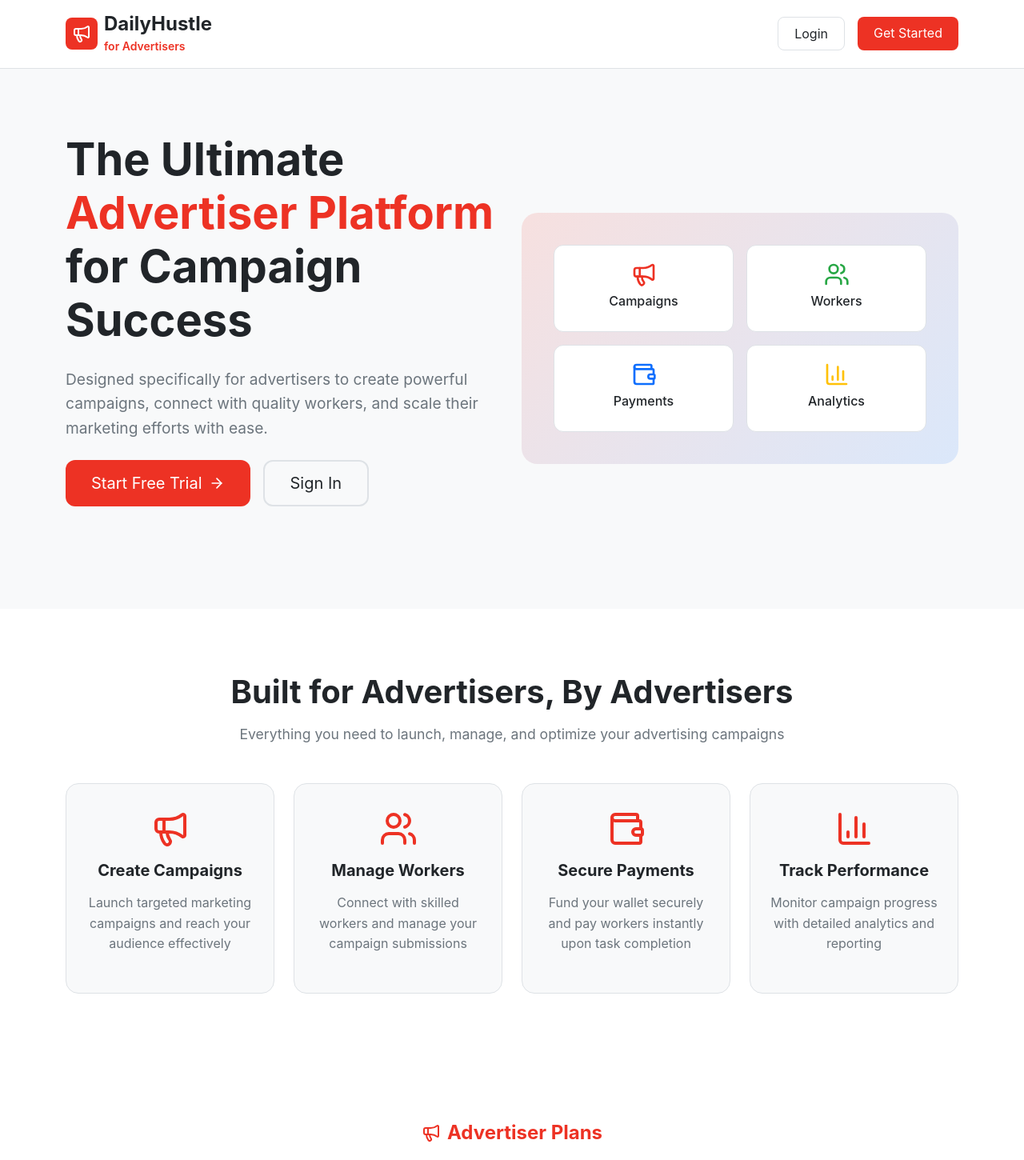
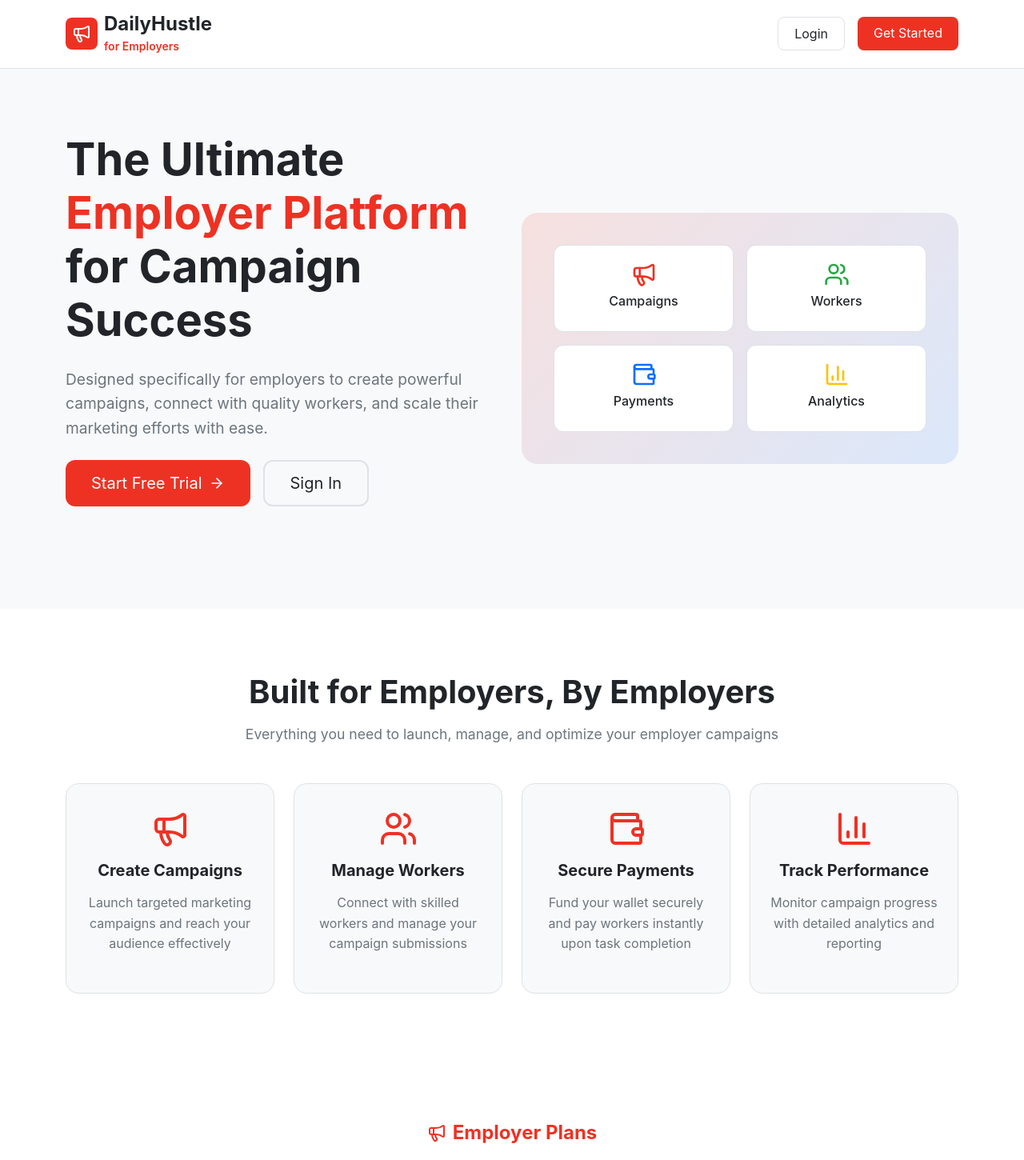
Before and after one commit to Dohperm/daily-hustle-advertiser-frontend, a React (Vite) app: page / in a window 1280 px wide. Shown: the top 1450 px of the page at 80% size. Built offline with nearby package versions, Linux system fonts and the light colour scheme.

Commit message:
feat: rebrand from advertiser to employer terminology
- Update landing page header, hero section, and footer
- Change "Advertiser Platform" to "Employer Platform"
- Update plan titles and descriptions
- Maintain consistent employer branding throughout

```diff
--- a/src/pages/Dashboard/AdvertiserDashboard.jsx
+++ b/src/pages/Dashboard/AdvertiserDashboard.jsx
@@ -185,7 +185,7 @@ export default function AdvertiserDashboard() {
               className="bi bi-speedometer2"
               style={{ color: palette.red, fontSize: "1.8rem" }}
             ></i>
-            Advertiser Dashboard
+            Employer Dashboard
           </h1>
           <Button
             as={Link}
--- a/src/pages/Landing/LandingPage.jsx
+++ b/src/pages/Landing/LandingPage.jsx
@@ -97,7 +97,7 @@ export default function LandingPage() {
                 <h4 className="fw-bold mb-0" style={{ color: palette.text }}>
                   DailyHustle
                 </h4>
-                <small style={{ color: palette.red, fontWeight: "600" }}>for Advertisers</small>
+                <small style={{ color: palette.red, fontWeight: "600" }}>for Employers</small>
               </div>
             </div>
             <div className="d-flex gap-3">
@@ -148,7 +148,7 @@ export default function LandingPage() {
                 }}
               >
                 The Ultimate{" "}
-                <span style={{ color: palette.red }}>Advertiser Platform</span>{" "}
+                <span style={{ color: palette.red }}>Employer Platform</span>{" "}
                 for Campaign Success
               </h1>
               <p
@@ -159,7 +159,7 @@ export default function LandingPage() {
                   lineHeight: "1.6",
                 }}
               >
-                Designed specifically for advertisers to create powerful campaigns, connect with quality workers, and scale their marketing efforts with ease.
+                Designed specifically for employers to create powerful campaigns, connect with quality workers, and scale their marketing efforts with ease.
               </p>
               <div className="d-flex gap-3 mb-5">
                 <Link
@@ -269,10 +269,10 @@ export default function LandingPage() {
         <div className="container">
           <div className="text-center mb-5">
             <h2 className="fw-bold mb-3" style={{ color: palette.text, fontSize: "2.5rem" }}>
-              Built for Advertisers, By Advertisers
+              Built for Employers, By Employers
             </h2>
             <p style={{ color: palette.label, fontSize: "1.1rem" }}>
-              Everything you need to launch, manage, and optimize your advertising campaigns
+              Everything you need to launch, manage, and optimize your employer campaigns
             </p>
           </div>
           <div className="row g-4">
@@ -309,11 +309,11 @@ export default function LandingPage() {
             <div className="d-flex align-items-center justify-content-center gap-2 mb-3">
               <Megaphone size={24} style={{ color: palette.red }} />
               <h2 className="fw-bold mb-0" style={{ color: palette.red, fontSize: "1.5rem" }}>
-                Advertiser Plans
+                Employer Plans
               </h2>
             </div>
             <p style={{ color: palette.label, fontSize: "1.1rem" }}>
-              Choose the perfect plan to scale your advertising campaigns
+              Choose the perfect plan to scale your employer campaigns
             </p>
           </div>
           <div className="row g-4 justify-content-center">
@@ -605,7 +605,7 @@ export default function LandingPage() {
             Ready to Launch Your First Campaign?
           </h2>
           <p className="mb-4" style={{ color: "#fff", fontSize: "1.2rem", opacity: 0.9 }}>
-            Join thousands of advertisers who trust DailyHustle for their marketing needs
+            Join thousands of employers who trust DailyHustle for their marketing needs
           </p>
           <Link
             to="/signup"
@@ -653,7 +653,7 @@ export default function LandingPage() {
                 <h5 className="fw-bold mb-0" style={{ color: palette.text }}>
                   DailyHustle
                 </h5>
-                <small style={{ color: palette.red }}>Advertiser Platform</small>
+                <small style={{ color: palette.red }}>Employer Platform</small>
               </div>
             </div>
             <p style={{ color: palette.label, margin: 0 }}>
--- a/src/pages/Tasks/NewCampaign.jsx
+++ b/src/pages/Tasks/NewCampaign.jsx
@@ -360,13 +360,6 @@ export default function NewCampaign() {
     return initialForm;
   });
 
-  // Save draft to localStorage whenever form changes
-  React.useEffect(() => {
-    localStorage.setItem('campaignDraft', JSON.stringify(form));
-  }, [form]);
-
-
-
   const [countrySearch, setCountrySearch] = useState("");
   const [showCountryDropdown, setShowCountryDropdown] = useState(false);
   const [categorySearch, setCategorySearch] = useState("");
@@ -374,6 +367,11 @@ export default function NewCampaign() {
   const [approvalModeSearch, setApprovalModeSearch] = useState("");
   const [showApprovalModeDropdown, setShowApprovalModeDropdown] = useState(false);
 
+  // Save draft to localStorage whenever form changes
+  React.useEffect(() => {
+    localStorage.setItem('campaignDraft', JSON.stringify(form));
+  }, [form]);
+
   const filteredCountries = africanCountries.filter(country =>
     country.toLowerCase().includes(countrySearch.toLowerCase())
   );
@@ -386,6 +384,17 @@ export default function NewCampaign() {
   const filteredApprovalModes = approvalModes.filter(mode =>
     mode.toLowerCase().includes(approvalModeSearch.toLowerCase())
   );
+
+  const subCategoryList = form.category
+    ? categoriesData[form.category] || []
+    : [];
+  const workersNeeded = parseInt(form.workersNeeded, 10) || 0;
+  const amountPerWorker = parseFloat(form.amountPerWorker) || 0;
+  const baseTotal = workersNeeded * amountPerWorker;
+  const platformCharge = baseTotal * PLATFORM_FEE_PERCENT;
+  const totalBudget = baseTotal + platformCharge;
+
+  const isClosed = form.reviewType === "Closed";
 
   // Close dropdowns when clicking outside
   React.useEffect(() => {
@@ -400,16 +409,11 @@ export default function NewCampaign() {
     }
   }, [showCountryDropdown, showCategoryDropdown, showApprovalModeDropdown]);
 
-  const subCategoryList = form.category
-    ? categoriesData[form.category] || []
-    : [];
-  const workersNeeded = parseInt(form.workersNeeded, 10) || 0;
-  const amountPerWorker = parseFloat(form.amountPerWorker) || 0;
-  const baseTotal = workersNeeded * amountPerWorker;
-  const platformCharge = baseTotal * PLATFORM_FEE_PERCENT;
-  const totalBudget = baseTotal + platformCharge;
-
-  const isClosed = form.reviewType === "Closed";
+  React.useEffect(() => {
+    if (!isClosed) {
+      setForm((prev) => ({ ...prev, closedReviewOptions: "" }));
+    }
+  }, [isClosed]);
   const closedOptions = (form.closedReviewOptions && typeof form.closedReviewOptions === 'string')
     ? form.closedReviewOptions.split('\n').filter(Boolean)
     : [];
@@ -417,11 +421,7 @@ export default function NewCampaign() {
   const hasClosedReviewContent = form.closedReviewOptions && typeof form.closedReviewOptions === 'string' && form.closedReviewOptions.trim().length > 0;
   const hasEnoughOptions = !isClosed || closedOptionsCount >= workersNeeded;
 
-  React.useEffect(() => {
-    if (!isClosed) {
-      setForm((prev) => ({ ...prev, closedReviewOptions: "" }));
-    }
-  }, [form.reviewType]);
+
 
   const nextStep = () => {
     if (step === 1 && (!form.category || !form.subCategory)) {
--- a/src/pages/Tasks/ViewCampaign.jsx
+++ b/src/pages/Tasks/ViewCampaign.jsx
@@ -672,22 +672,13 @@ export default function ViewCampaignPage() {
                   const currentCount = editMode ? (textValue ? textValue.split('\n').filter(Boolean).length : 0) : options.length;
                   const workersNeeded = parseInt(form.workersNeeded) || 0;
                   const needsMore = editMode && currentCount < workersNeeded;
-                  const [showAll, setShowAll] = React.useState(false);
-                  const rowCount = editMode ? Math.max(5, Math.min(15, currentCount + 2)) : (showAll ? Math.max(3, options.length) : 3);
+                  const rowCount = editMode ? Math.max(5, Math.min(15, currentCount + 2)) : Math.max(3, options.length);
                   return (
                     <Form.Group className="mb-3">
                       <div className="d-flex justify-content-between align-items-center">
                         <Form.Label>Closed Review Options ({currentCount} items{editMode && workersNeeded > 0 ? ` / ${workersNeeded} needed` : ''})</Form.Label>
                         <div className="d-flex gap-2">
-                          {!editMode && options.length > 3 && (
-                            <Button
-                              variant="outline-primary"
-                              size="sm"
-                              onClick={() => setShowAll(!showAll)}
-                            >
-                              {showAll ? "Show Less" : "See More"}
-                            </Button>
-                          )}
+
                           <Button
                             variant="outline-secondary"
                             size="sm"
```
Also changed, not shown: 1 other file (tests, documents, lock files or other folders).
